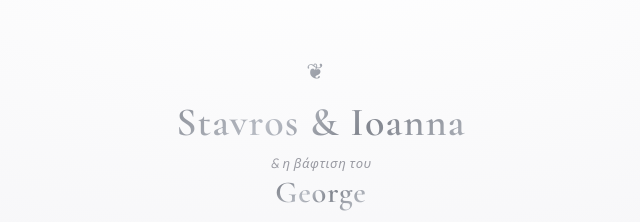
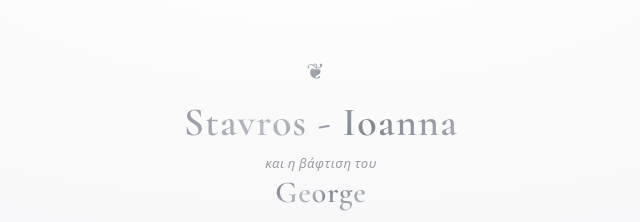
Before and after one commit to svlachakis/wedding-memories, a plain HTML site: page index.html in a window 1280 px wide. Shown: the top 222 px of the page, without its empty margins (319-959 px from the left). Drawn offline with nearby package versions, Linux system fonts and the light colour scheme.

Commit message:
Use dash between names and spell out the baptism conjunction
Claude-Session: https://claude.ai/code/session_01KSrhUJsUH2ranj12giqkHE

```diff
--- a/config.js
+++ b/config.js
@@ -8,7 +8,7 @@ const CONFIG = {
   cloudinaryUploadPreset: "wedding_unsigned",
 
   // Στοιχεία γάμου/βάφτισης — εμφανίζονται στη σελίδα
-  coupleNames: "Stavros & Ioanna",
+  coupleNames: "Stavros - Ioanna",
   // Όνομα παιδιού για τη βάφτιση (άφησέ το κενό "" αν δεν υπάρχει)
   childName: "George",
   weddingDate: "2026-10-03",
--- a/index.html
+++ b/index.html
@@ -15,9 +15,9 @@
   <main class="card">
     <header class="hero">
       <div class="ornament">❦</div>
-      <h1 id="couple-names">Όνομα &amp; Όνομα</h1>
+      <h1 id="couple-names">Όνομα - Όνομα</h1>
       <div class="christening" id="christening" hidden>
-        <span class="christening-eyebrow">&amp; η βάφτιση του</span>
+        <span class="christening-eyebrow">και η βάφτιση του</span>
         <span class="child-name" id="child-name"></span>
       </div>
       <p class="date" id="wedding-date"></p>
```
